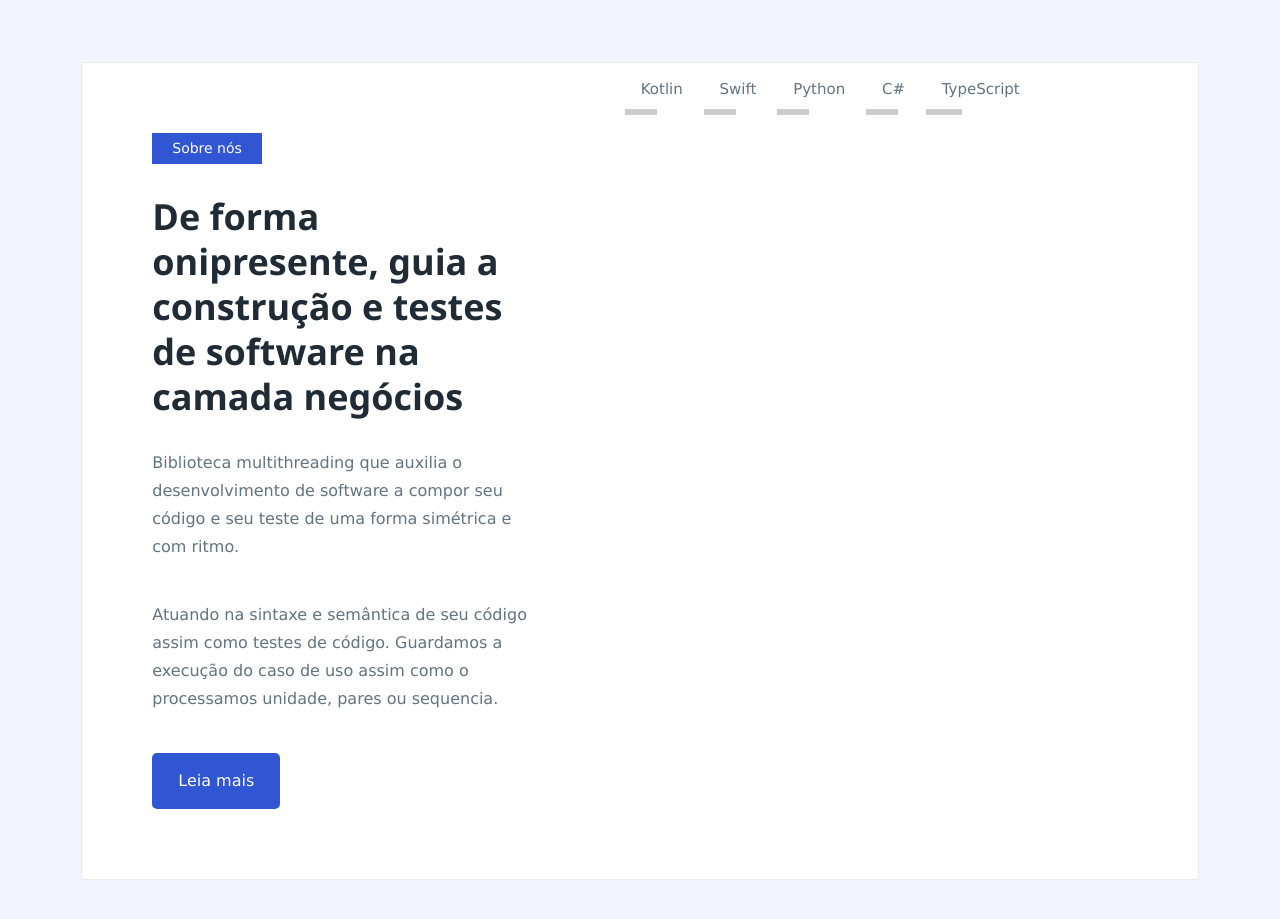
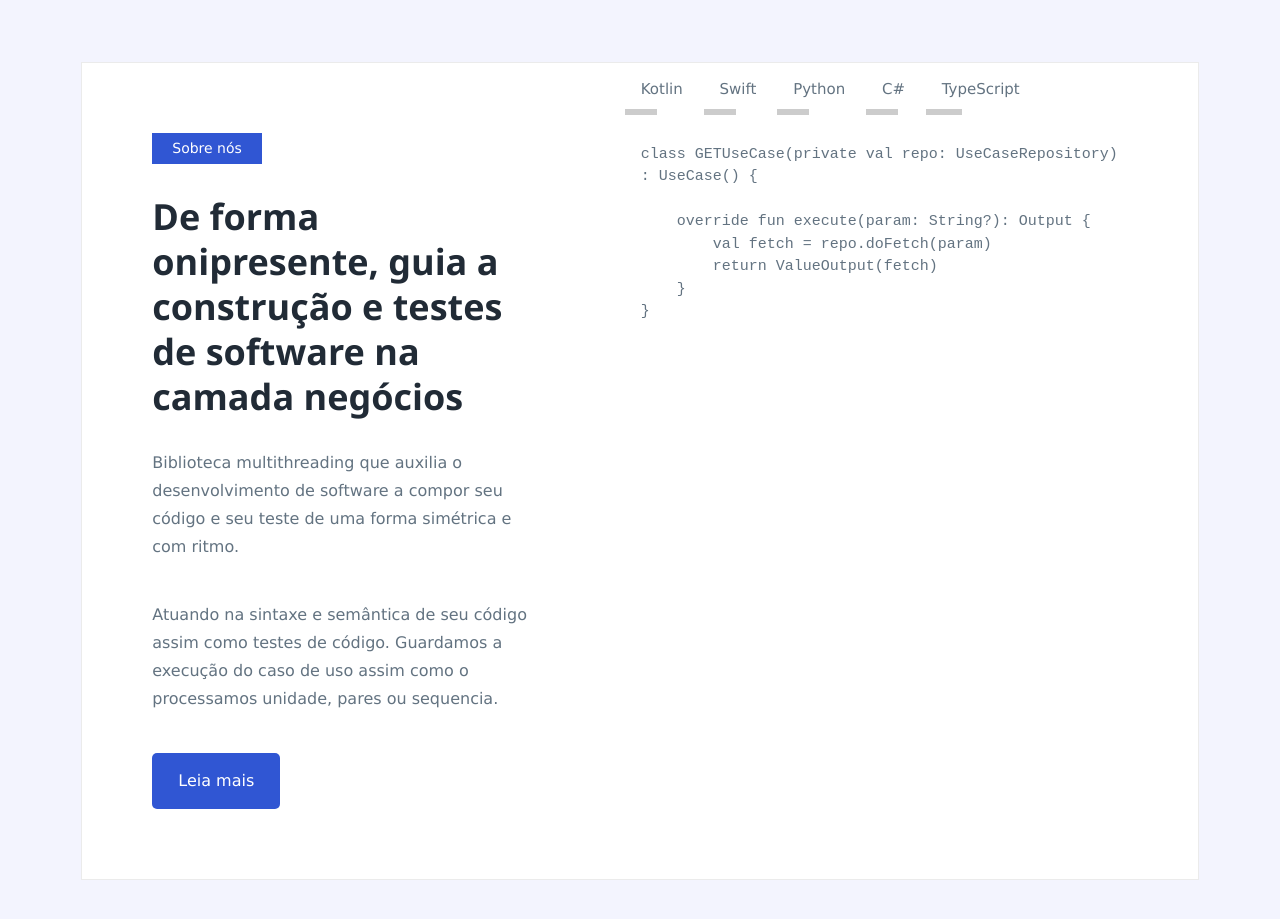
Before and after one commit to v2SoftwareHouse/ode-style, a plain HTML site: page index.html in a window 1280 px wide. Shown: the part 2240-3159 px from the top of the page. Drawn offline with nearby package versions, Linux system fonts and the light colour scheme.

Commit message:
up tabs css

```diff
--- a/index.html
+++ b/index.html
@@ -381,7 +381,7 @@
                 </a>
               </div>
 
-              <div id="Kotlin" class="w3-container language" style="display:none">
+              <div id="Kotlin" class="w3-container language">
                 <pre>
                   <code>
 class GETUseCase(private val repo: UseCaseRepository)
```
